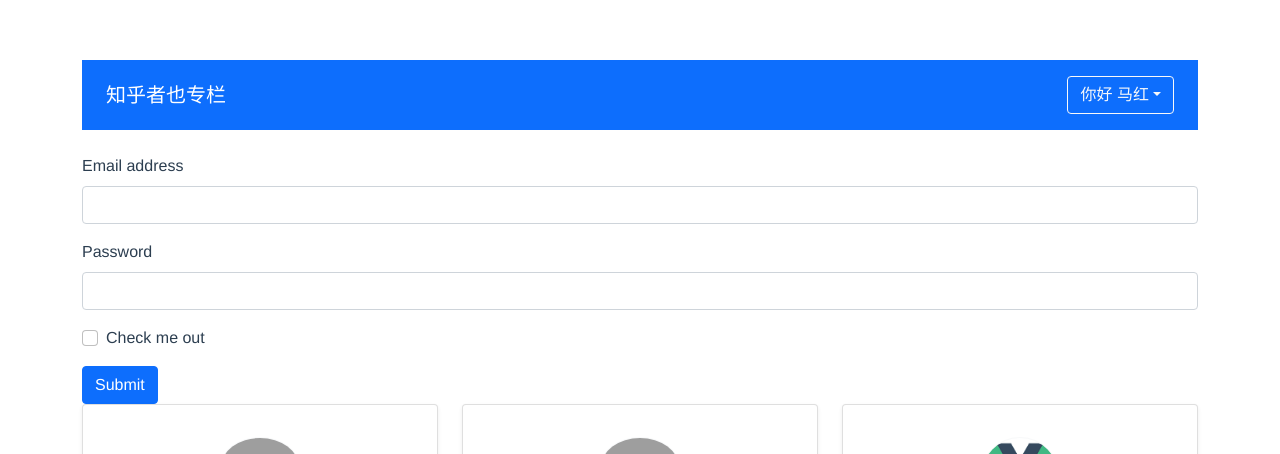
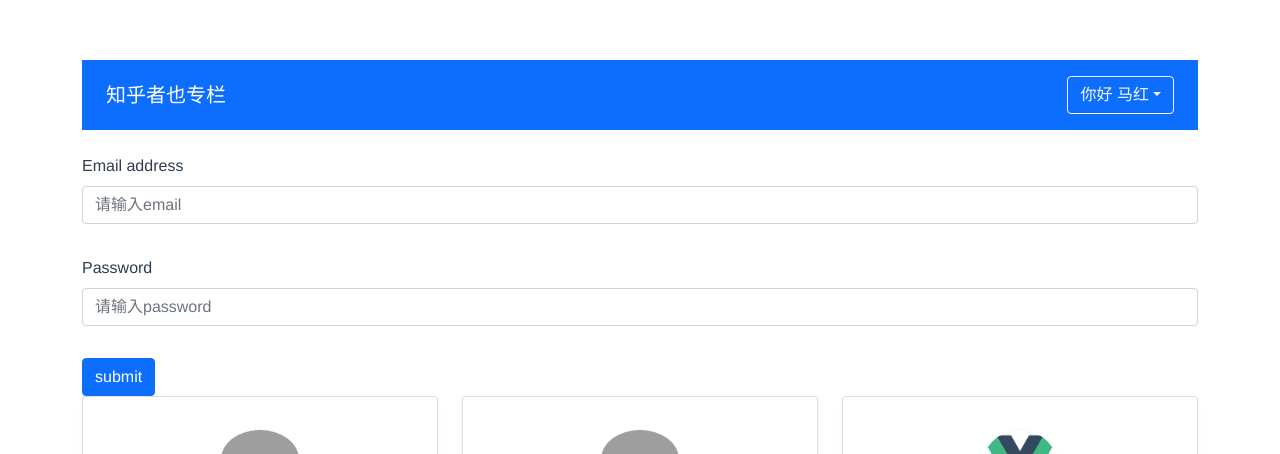
Before and after one commit to a712718/zhihuzheye, a Vue app: page / in a window 1280 px wide. Shown: the top 454 px of the page. Built offline with nearby package versions, Linux system fonts and the light colour scheme; grey boxes are pictures that could not be loaded.

Commit message:
feat: form

```diff
--- a/package.json
+++ b/package.json
@@ -9,6 +9,7 @@
   },
   "dependencies": {
     "bootstrap": "^5.1.3",
+    "mitt": "^3.0.0",
     "vue": "^3.0.0"
   },
   "devDependencies": {
--- a/src/App.vue
+++ b/src/App.vue
@@ -1,30 +1,28 @@
 <template>
   <div class="container">
     <global-header :user="user"></global-header>
-    <form>
-      <validate-input type="input" v-model="inputValue" placeholder="请输入。。。。" class="x-input" :rules="inputRules"></validate-input>
-      {{inputValue}}
+    <validate-form @formSubmit.prevent="onFormSubmit">
+      <div class="mb-3">
+        <label for="exampleInputEmail1" class="form-label">Email address</label>
+        <validate-input type="input" v-model="formdata.email" placeholder="请输入email" class="x-input" :rules="emailRules"></validate-input>
+      </div>
       <div class="mb-3">
         <label for="exampleInputPassword1" class="form-label">Password</label>
-        <input type="password" class="form-control" id="exampleInputPassword1">
+        <validate-input type="password" v-model="formdata.password" placeholder="请输入password" class="x-input" :rules="passwordRules"></validate-input>
       </div>
-      <div class="mb-3 form-check">
-        <input type="checkbox" class="form-check-input" id="exampleCheck1">
-        <label class="form-check-label" for="exampleCheck1">Check me out</label>
-      </div>
-      <button type="submit" class="btn btn-primary">Submit</button>
-    </form>
+    </validate-form>
     <column-list :list="list"></column-list>
   </div>
 
 </template>
 
 <script lang="ts">
-import { ref, defineComponent } from 'vue';
+import { ref, defineComponent, reactive } from 'vue';
 import 'bootstrap/dist/css/bootstrap.min.css';
 import ColumnList, { IColumnProps } from './components/ColumnList.vue';
 import GlobalHeader, { IUserProps } from './components/GlobalHeader.vue';
 import ValidateInput from './components/ValidateInput.vue';
+import ValidateForm from './components/ValidateForm.vue'
 
 let testData: IColumnProps[] = [
   {
@@ -62,23 +60,31 @@
   components: {
     ColumnList,
     GlobalHeader,
-    ValidateInput
+    ValidateInput,
+    ValidateForm
   },
   setup(){
     const list = ref(testData);
-    const inputValue = ref('');
-    const inputRules = [{
+    const formdata = reactive({
+      email: '',
+      password: ''
+    });
+    const emailRules = [{
       type: 'required',
       message: '不能为空'
     },{
       type: 'email',
       message: '请输入符合规范的邮箱'
     }]
+    const onFormSubmit = (result: boolean) => {
+      console.log('app onFormSubmit result', result);
+    }
     return {
       list,
       user: userData,
-      inputValue,
-      inputRules
+      formdata,
+      emailRules,
+      onFormSubmit
     }
   }
 });
--- /dev/null
+++ b/src/components/ValidateForm.vue
@@ -0,0 +1,49 @@
+<template>
+  <form class="validate-form-container">
+    <slot name="default"></slot>
+    <div class="submit-area" @click.prevent="submitForm">
+      <slot name="submit">
+        <button type="submit" class="btn btn-primary">submit</button>
+      </slot>
+    </div>
+  </form>
+</template>
+
+<script lang="ts">
+import { defineComponent, onUnmounted } from 'vue'
+import mitt from 'mitt';
+type IValidateFunc = ()=> boolean;
+type Events = { 'form-item-create': IValidateFunc}
+export const mitter = mitt<Events>();
+export default defineComponent({
+  name: 'ValidateForm',
+  setup(props, context) {
+    console.log('2')
+    let funcArray:IValidateFunc[] = [];
+    const callback = (func?: IValidateFunc) => {
+      if(func) {
+        funcArray.push(func);
+      }
+      console.log('funcArray,,,', funcArray);
+    }
+    mitter.on('form-item-create', callback)
+    onUnmounted(() => {
+      mitter.off('form-item-create', callback);
+      funcArray = []
+    })
+
+    const submitForm = () => {
+      const result = funcArray.map(func=> func()).every(result => result);
+      context.emit('form-submit', result);
+    }
+
+    return {
+      submitForm
+    }
+  },
+})
+</script>
+
+<style scoped>
+
+</style>
--- a/src/components/ValidateInput.vue
+++ b/src/components/ValidateInput.vue
@@ -1,31 +1,46 @@
 <template>
-   <div class="mb-3">
-      <label for="exampleInputEmail1" class="form-label">Email address</label>
+   <div class="validate-input-container pb-3">
       <!-- <input type="email" class="form-control" id="exampleInputEmail1" aria-describedby="emailHelp" :value="modelValue" @change="change"> -->
       <!-- <input type="email" class="form-control" id="exampleInputEmail1" aria-describedby="emailHelp" v-model="inputRef.value" @change="change"> -->
-      <input type="email" class="form-control" id="exampleInputEmail1" aria-describedby="emailHelp" v-model="inputRef.value" @blur="validateInput">
-      <div id="emailHelp" class="form-text" v-if="inputRef.err">{{ inputRef.message }}</div>
+      <input
+        v-if="tag!==textarea"
+        class="form-control"
+        v-model="inputRef.value"
+        @blur="validateInput"
+        v-bind="$attrs"
+        >
+      <textarea
+        v-else
+        class="form-control"
+        v-model="inputRef.value"
+        @blur="validateInput"
+        v-bind="$attrs"
+      >
+      </textarea>
+      <div class="invalid-feedback" v-if="inputRef.err">{{ inputRef.message }}</div>
     </div>
 </template>
 
 <script lang="ts">
-import { computed, defineComponent, PropType, reactive } from 'vue'
+import { computed, defineComponent, PropType, reactive, onMounted } from 'vue'
+import { mitter } from './ValidateForm.vue';
+
 const emailReg = /^[a-zA-Z0-9.!#$%&’*+/=?^_`{|}~-]+@[a-zA-Z0-9-]+(?:\.[a-zA-Z0-9-]+)*$/;
-interface RuleProp {
+interface IRuleProp {
   type: 'required' | 'email' | 'custom';
   message: string;
   validator?: () => boolean;
 }
-export type RulesProp = RuleProp[]
+export type ITagType = 'input' | 'textarea'
+export type IRulesProp = IRuleProp[]
 export default defineComponent({
   name: 'ValidateInput',
   props: {
-    modelValue: {
-      type: String,
+    modelValue: String,
+    rules: Array as PropType<IRulesProp>,
+    tag: {
+      type: String as  PropType<ITagType>,
       default: 'input'
-    },
-    rules: {
-      type: Array as PropType<RulesProp>
     }
   },
   inheritAttrs: false, // 组件的属性给当前组件 不往父组件传递
@@ -50,8 +65,14 @@
       message: ''
     })
 
-    const validateInput = ()=>{
+    onMounted(() => {
+      console.log('validate input mitter');
+      mitter.emit('form-item-create', validateInput)
+    })
+
+    const validateInput = () => {
       if (props.rules) {
+        // every 返回结果是true 继续往下执行，执行结果为false返回
         const allPassed = props.rules.every(rule => {
           let passed = true;
           inputRef.message = rule.message;
@@ -74,9 +95,7 @@
         inputRef.err = !allPassed;
         return allPassed;
       }
-
       return true
-
     }
     return {
       // change,
```
Also changed, not shown: 1 other file (tests, documents, lock files or other folders).
